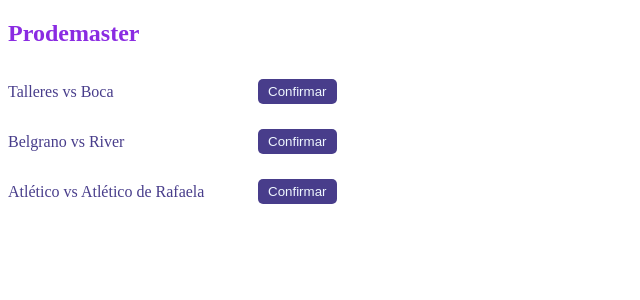
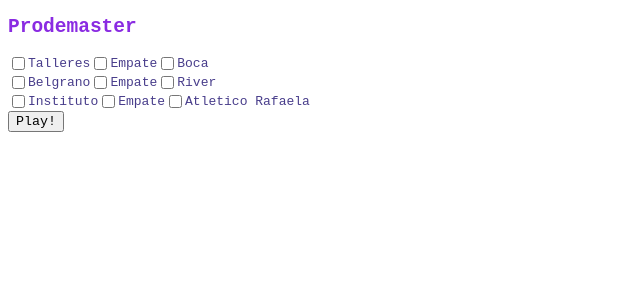
Before and after one commit to xmbarto/prodefarina, a React (Vite) app: page / in a window 1280 px wide. Shown: the top 300 px of the page, without its empty margins (0-640 px from the left). Built offline with nearby package versions, Linux system fonts and the light colour scheme.

Commit message:
basic prode table

```diff
--- a/src/App.css
+++ b/src/App.css
@@ -1,3 +1,7 @@
+*{
+    font-family:monospace;
+}
+
 .main-title{
     color: blueviolet;
 }
@@ -8,21 +12,6 @@
     align-items: center;
 }
 
-.game-item{
+.game-row label{
     color: darkslateblue;
-    min-width: 250px;
 }
-
-.game-confirm{
-    background-color: darkslateblue;
-    padding: 5px 10px;
-    border: none;
-    border-radius: 5px;
-    color: aliceblue;
-    cursor: pointer;
-}
-
-.game-confirm:hover{
-    background-color: blueviolet;
-    transition: .5s ease background-color;
-}
--- a/src/App.jsx
+++ b/src/App.jsx
@@ -2,14 +2,29 @@
 import { GamesTable } from './GamesTable'
 
 export function App(){
-    const formattedVs = <span> vs </span>
+
+    const games = [
+        {
+            homeTeam:'Talleres',
+            awayTeam: 'Boca',
+        },
+        {
+            homeTeam:'Belgrano',
+            awayTeam: 'River',
+        },
+        {
+            homeTeam:'Instituto',
+            awayTeam: 'Atletico Rafaela',
+        }
+    ]
 
     return(
         <div>
             <h2 className='main-title'>Prodemaster</h2>
-            <GamesTable formattedVs={formattedVs} isPlayed={false} localTeam='Talleres' visitantTeam='Boca'/>
-            <GamesTable formattedVs={formattedVs} isPlayed={false} localTeam='Belgrano' visitantTeam='River'/>
-            <GamesTable formattedVs={formattedVs} isPlayed localTeam='Atlético' visitantTeam='Atlético de Rafaela'/>
+            {games.map(({homeTeam, awayTeam}) =>(
+                <GamesTable homeTeam={homeTeam} awayTeam={awayTeam}/>
+            ))}
+            <button>Play!</button>
         </div>
     )
 }
--- a/src/GamesTable.jsx
+++ b/src/GamesTable.jsx
@@ -1,9 +1,15 @@
-export function GamesTable({localTeam = 'A confirmar', visitantTeam = 'A confirmar', isPlayed, formattedVs, children}){
+import { useState } from "react"
+
+export function GamesTable({homeTeam = 'A confirmar', awayTeam = 'A confirmar'}){
+
     return(
             <div className="game-row">
-                <p className='game-item'><span>{localTeam}{formattedVs}{visitantTeam}</span></p>
-                <button className="game-confirm">Confirmar</button>
-                {children}
+                <input type="checkbox" name={homeTeam} id={homeTeam} />
+                <label htmlFor={homeTeam}>{homeTeam}</label>
+                <input type="checkbox" name="Draw" id="Draw" />
+                <label htmlFor="Draw">Empate</label>
+                <input type="checkbox" name={awayTeam} id={awayTeam} />
+                <label htmlFor={awayTeam}>{awayTeam}</label>
             </div>
     )
 }
```
